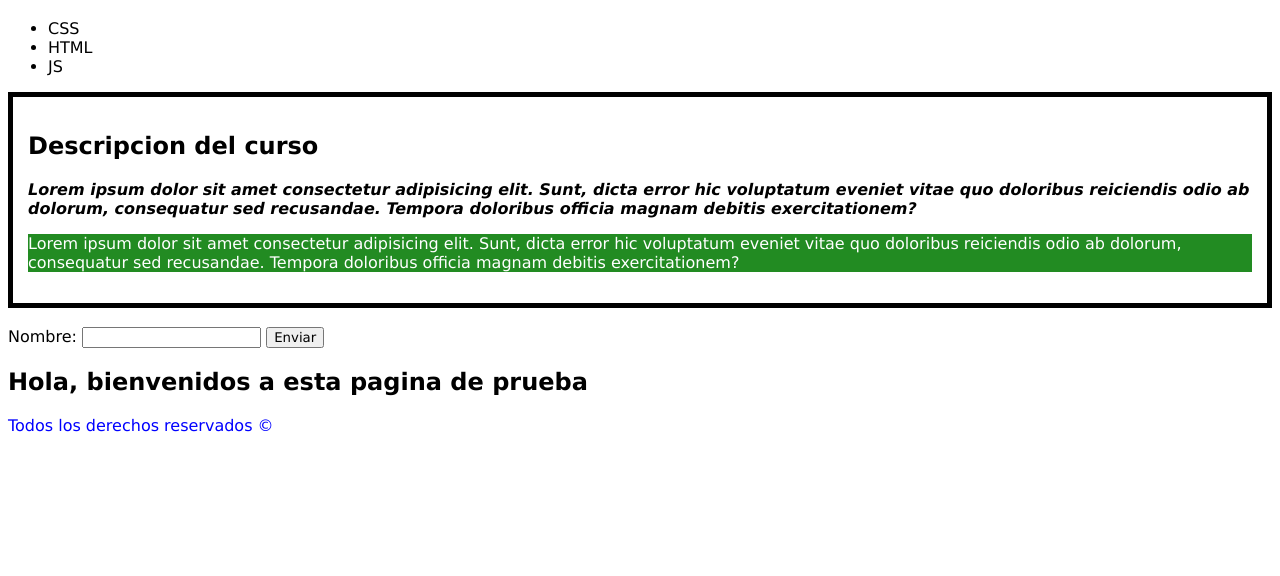
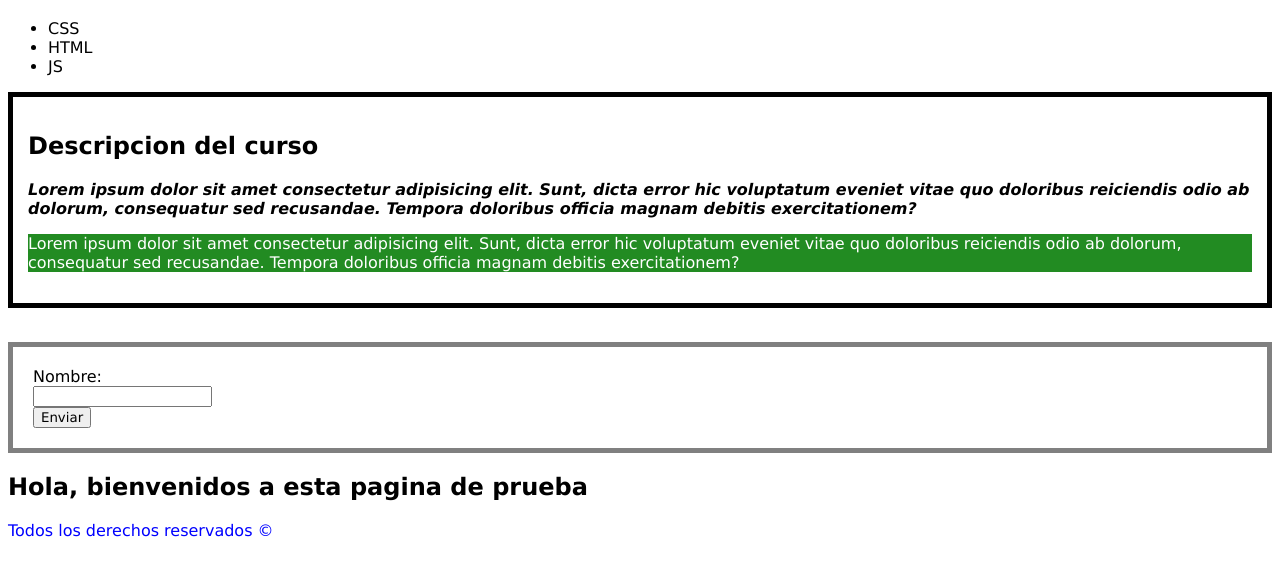
Before and after one commit to ingMarAmaya/example1, a plain HTML site: page index.html in a window 1280 px wide. Shown: the part 102-678 px from the top of the page. Drawn offline with Linux system fonts and the light colour scheme.

Commit message:
modified style of div usuario and form

```diff
--- a/css/style.css
+++ b/css/style.css
@@ -32,3 +32,14 @@ footer{
     background-color: forestgreen;
     color: white;
 }
+
+#usuario form{
+    border: 5px solid gray;
+    margin-top: 15px;
+    margin-bottom: 15px;
+    padding: 20px;
+}
+
+#usuario form *{
+    display: block;
+}
```
